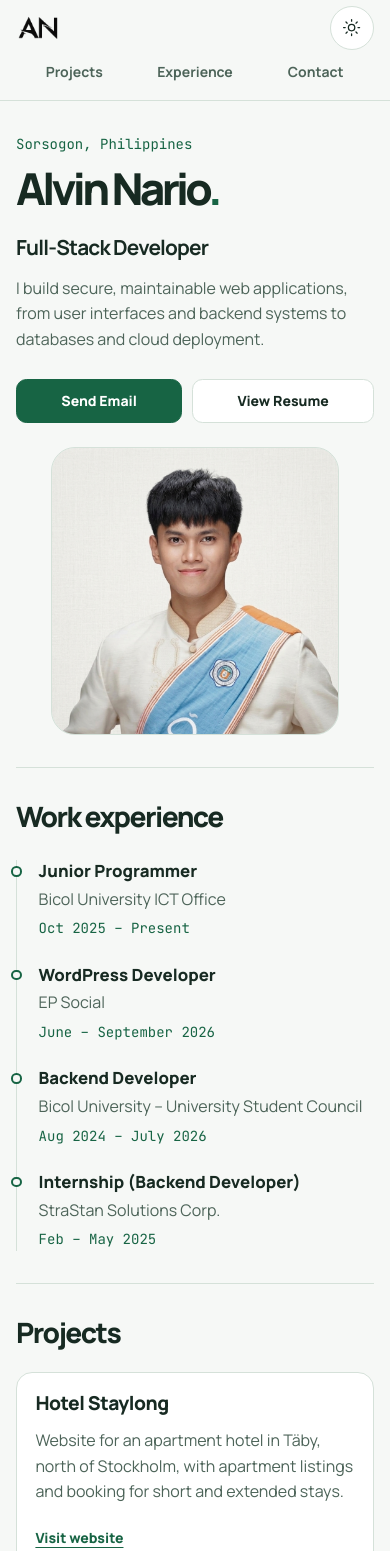
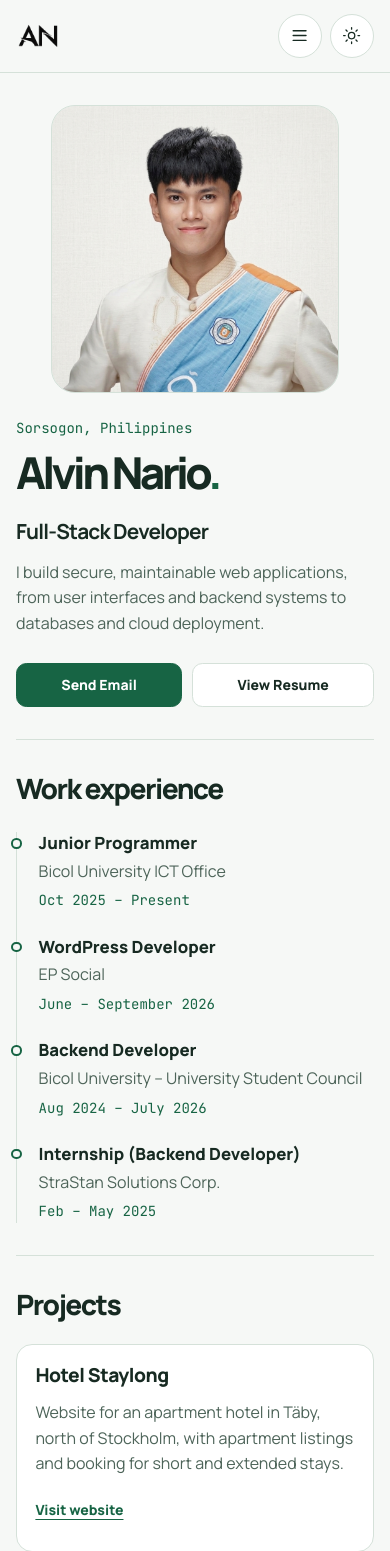
Before and after one commit to alv1nnnnnn/alvin, a Laravel app: page /index.html in a window 390 px wide. Shown: the top 1551 px of the page. Run offline with Laravel 12, Linux system fonts and the light colour scheme.

Commit message:
fix: refine mobile portfolio navigation and profile layout
Add a hamburger menu on mobile, move the profile image above the name,
and center the sun and moon icons in the theme toggle.

```diff
--- a/index.html
+++ b/index.html
@@ -25,20 +25,29 @@
 </head>
 <body>
   <a class="skip-link" href="#main">Skip to content</a>
-  <header class="site-header">
+  <header class="site-header" x-data="{ menuOpen: false }" @click.outside="menuOpen = false"
+          @keydown.escape="if (menuOpen) { menuOpen = false; $refs.menuToggle.focus() }">
     <div class="shell header-inner">
       <a class="wordmark" href="#main" aria-label="Alvin Nario home">
         <img src="/images/logo-light.png" :src="dark ? '/images/logo-dark.png' : '/images/logo-light.png'"
              alt="" width="56" height="56">
       </a>
-      <nav aria-label="Main navigation">
+      <button class="menu-toggle" type="button" x-ref="menuToggle" aria-controls="main-navigation"
+              :aria-expanded="menuOpen" :aria-label="menuOpen ? 'Close menu' : 'Open menu'"
+              @click="menuOpen = !menuOpen">
+        <svg aria-hidden="true" viewBox="0 0 24 24" fill="none" stroke="currentColor" stroke-width="1.8" stroke-linecap="round">
+          <path :d="menuOpen ? 'M6 6l12 12M18 6 6 18' : 'M4 6h16M4 12h16M4 18h16'" d="M4 6h16M4 12h16M4 18h16"/>
+        </svg>
+      </button>
+      <nav id="main-navigation" aria-label="Main navigation" :class="{ 'is-open': menuOpen }"
+           @click="if ($event.target.closest('a')) menuOpen = false">
         <a href="#projects">Projects</a>
         <a href="#experience">Experience</a>
         <a href="#contact">Contact</a>
       </nav>
       <button class="theme-switch" type="button" @click="toggleTheme()" aria-label="Dark mode" :aria-pressed="dark">
-        <svg x-show="!dark" aria-hidden="true" viewBox="0 0 24 24" fill="none" stroke="currentColor" stroke-width="1.6" stroke-linecap="round"><circle cx="12" cy="12" r="4"/><path d="M12 2v2m0 16v2M2 12h2m16 0h2M5 5l1.5 1.5m11 11L19 19M19 5l-1.5 1.5m-11 11L5 19"/></svg>
-        <svg x-cloak x-show="dark" aria-hidden="true" viewBox="0 0 24 24" fill="none" stroke="currentColor" stroke-width="1.6" stroke-linejoin="round"><path d="M21 13a9 9 0 1 1-10-10 8 8 0 0 0 10 10Z"/></svg>
+        <svg class="sun-icon" aria-hidden="true" viewBox="0 0 24 24" fill="none" stroke="currentColor" stroke-width="1.6" stroke-linecap="round"><circle cx="12" cy="12" r="4"/><path d="M12 2v2m0 16v2M2 12h2m16 0h2M5 5l1.5 1.5m11 11L19 19M19 5l-1.5 1.5m-11 11L5 19"/></svg>
+        <svg class="moon-icon" aria-hidden="true" viewBox="0 0 24 24" fill="none" stroke="currentColor" stroke-width="1.6" stroke-linejoin="round"><path d="M21 13a9 9 0 1 1-10-10 8 8 0 0 0 10 10Z"/></svg>
       </button>
     </div>
   </header>
--- a/resources/css/portfolio.css
+++ b/resources/css/portfolio.css
@@ -48,8 +48,10 @@ h1 span { color: var(--accent); }
 nav { display: flex; flex-wrap: wrap; justify-content: center; gap: .25rem clamp(.55rem, 3vw, 2rem); }
 nav a { color: var(--muted); font-size: .875rem; font-weight: 700; text-decoration: none; }
 nav a:hover { color: var(--accent); text-decoration: underline; }
-.theme-switch { display: grid; place-items: center; flex: 0 0 2.75rem; height: 2.75rem; border: 1px solid var(--line); border-radius: 50%; background: var(--surface); color: var(--text); cursor: pointer; }
-.theme-switch svg { width: 1.2rem; height: 1.2rem; }
+.theme-switch, .menu-toggle { display: grid; place-items: center; flex-shrink: 0; width: 2.75rem; height: 2.75rem; padding: 0; border: 1px solid var(--line); border-radius: 50%; background: var(--surface); color: var(--text); cursor: pointer; }
+.theme-switch svg, .menu-toggle svg { width: 1.2rem; height: 1.2rem; }
+.menu-toggle, .theme-switch .moon-icon, .dark .theme-switch .sun-icon { display: none; }
+.dark .theme-switch .moon-icon { display: block; }
 
 .hero { display: grid; grid-template-columns: minmax(0, 1fr) minmax(0, .59fr); align-items: center; gap: clamp(2rem, 7vw, 6rem); padding-block: clamp(3rem, 9vw, 7.5rem); }
 .eyebrow, .date { font-family: 'JetBrains Mono', monospace; font-size: .875rem; }
@@ -61,7 +63,7 @@ h1 { font-size: clamp(3.5rem, 9vw, 7.25rem); line-height: .98; letter-spacing: -
 .actions, .socials { display: flex; flex-wrap: wrap; gap: .625rem; }
 .actions { margin-top: 1.65rem; }
 .button { display: inline-flex; align-items: center; min-height: 2.75rem; padding: .5rem 1rem; border: 1px solid var(--line); border-radius: .65rem; background: var(--surface); font-size: .875rem; font-weight: 800; text-decoration: none; }
-.button:hover, .theme-switch:hover { border-color: var(--accent); }
+.button:hover, .theme-switch:hover, .menu-toggle:hover { border-color: var(--accent); }
 .primary { border-color: var(--button); background: var(--button); color: var(--button-text); }
 .primary:hover { opacity: .88; }
 
@@ -109,26 +111,27 @@ footer { padding-block: 1.5rem; font-size: .875rem; }
   .hero { grid-template-columns: minmax(0, 1fr); gap: 1.5rem; padding-block: 2rem; }
   h1 { font-size: clamp(2.75rem, 11vw, 4.5rem); }
   .intro { font-size: 1rem; }
-  .portrait { width: min(100%, 18rem); justify-self: center; }
+  .portrait { grid-row: 1; width: min(100%, 18rem); justify-self: center; }
   .split, .credentials { grid-template-columns: minmax(0, 1fr); }
   .timeline-entry { flex-direction: column; }
   .project-link, .email { display: inline-flex; align-items: center; min-height: 2.75rem; }
   .contact > div { min-width: 0; }
-}
-
-@media (max-width: 36rem) {
-  [id] { scroll-margin-top: 7.5rem; }
-  .header-inner {
-    display: grid;
-    grid-template: "logo theme" auto "nav nav" auto / minmax(0, 1fr) auto;
-    gap: 0 .75rem;
-    padding-block: .375rem;
+  .header-inner { position: relative; justify-content: flex-start; gap: .5rem; }
+  .wordmark { margin-right: auto; }
+  .wordmark img { width: 2.75rem; }
+  .menu-toggle { display: grid; }
+  .site-header nav {
+    display: none;
+    position: absolute;
+    inset: 100% 0 auto;
+    grid-template-columns: minmax(0, 1fr);
+    padding: .5rem;
+    border: 1px solid var(--line);
+    border-radius: .75rem;
+    background: var(--surface);
   }
-  .wordmark { grid-area: logo; justify-self: start; }
-  .wordmark img { width: 2.75rem; }
-  .theme-switch { grid-area: theme; width: 2.75rem; }
-  nav { grid-area: nav; display: grid; grid-template-columns: repeat(3, minmax(0, 1fr)); gap: .25rem; }
-  nav a { display: grid; place-items: center; min-height: 2.75rem; text-align: center; overflow-wrap: anywhere; }
+  .site-header nav.is-open { display: grid; }
+  nav a { display: flex; align-items: center; min-height: 2.75rem; padding-inline: .75rem; }
 }
 
 @media (max-width: 30rem) {
```
Also changed, not shown: resources/views/index.blade.php (+5 -6 lines).
